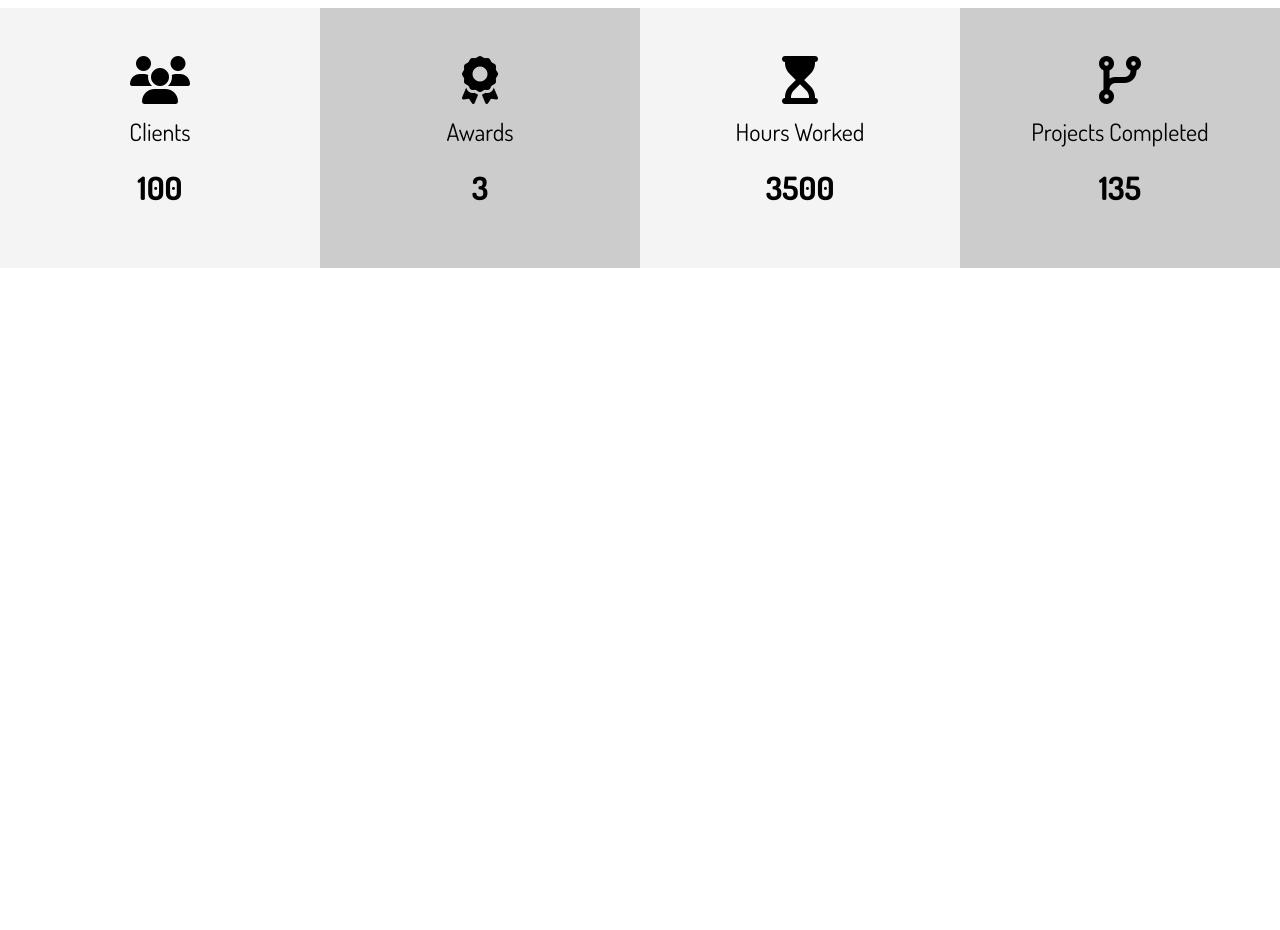
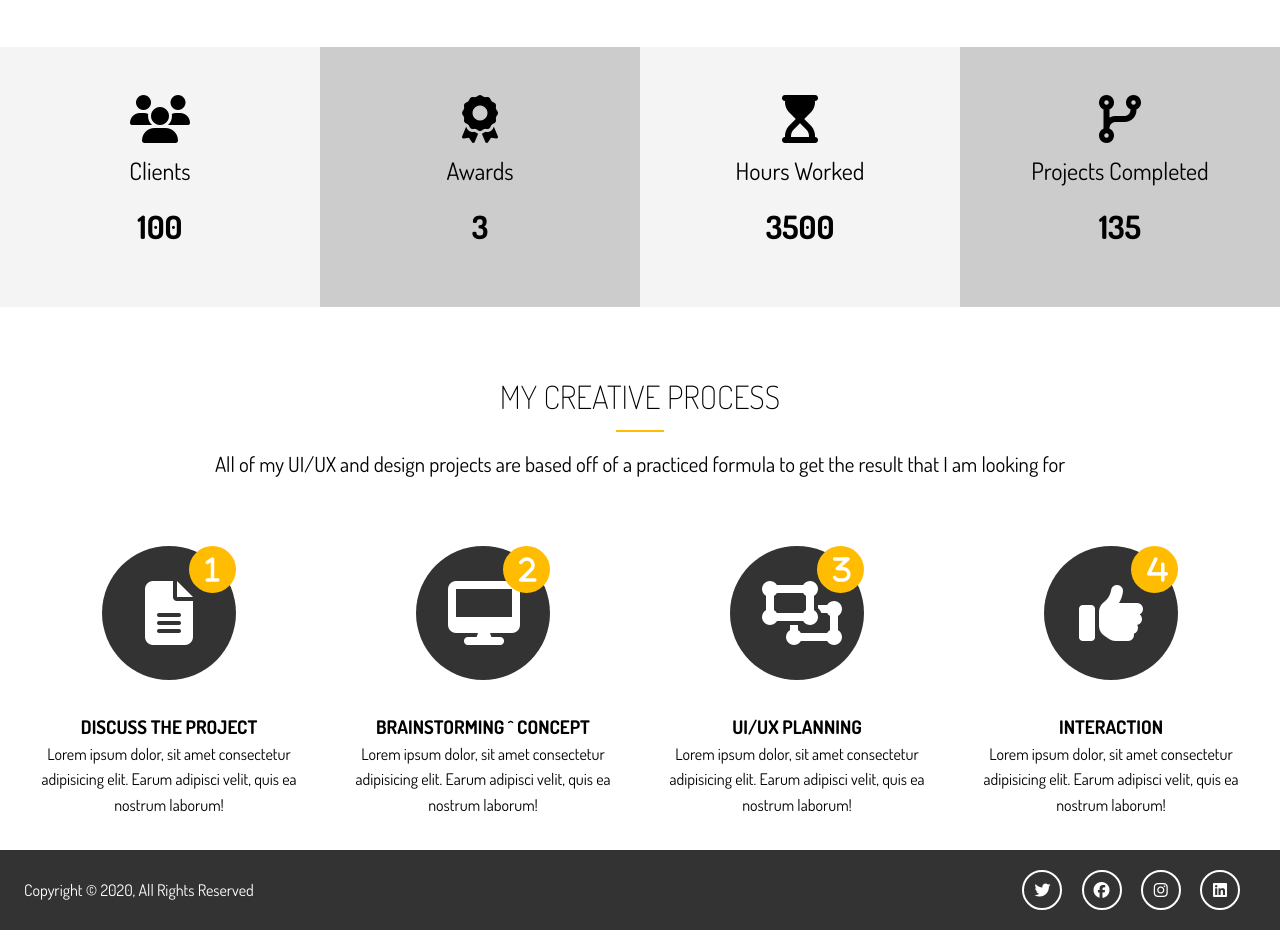
Before and after one commit to sahaldos1/portfolio-3, a website: page dist/index.html in a window 1280 px wide. Shown: the part 1178-2108 px from the top of the page. Before the commit the page ends 1478 px from the top, so only its background shows below. Drawn offline with Linux system fonts and the light colour scheme.

Commit message:
Complete process section and footer

```diff
--- a/scss/_config.scss
+++ b/scss/_config.scss
@@ -6,3 +6,12 @@ $light-color: #f4f4f4;
 $medium-color: #ccc;
 $dark-color: #333;
 $bg-image: url("../images/showcase.jpg");
+
+// Set text color
+@function set-text-color($color) {
+  @if (lightness($color) > 50) {
+    @return #000;
+  } @else {
+    @return #fff;
+  }
+}
--- a/scss/_utilities.scss
+++ b/scss/_utilities.scss
@@ -89,3 +89,20 @@ input[class^="button-"]:hover {
     margin: 4rem 0;
   }
 }
+
+.section-title {
+  font-size: 2rem;
+  display: block;
+  padding-bottom: 0.5rem;
+  text-align: center;
+  font-weight: 100;
+  text-transform: uppercase;
+}
+
+.bottom-line {
+  height: 2px;
+  width: 3rem;
+  background: $main-color;
+  display: block;
+  margin: 0 auto 1rem auto;
+}
--- a/scss/main.scss
+++ b/scss/main.scss
@@ -146,4 +146,82 @@ img {
       }
     }
   }
+
+  // Home section c
+  &-c {
+    .process {
+      display: grid;
+      grid-template-columns: repeat(4, 1fr);
+      grid-gap: 1.5rem;
+      text-align: center;
+
+      &-step {
+        position: absolute;
+        top: 0;
+        right: 0;
+        font-size: 28px;
+        background: $main-color;
+        color: set-text-color($main-color);
+        border-radius: 50%;
+        height: 15px;
+        width: 15px;
+        line-height: 15px;
+        padding: 1rem;
+        transition: all 1s;
+      }
+
+      &-icon {
+        border-radius: 50%;
+        background: $dark-color;
+        color: set-text-color($dark-color);
+        padding: 2rem;
+        width: 70px;
+        height: 70px;
+        line-height: 70px;
+        text-align: center;
+        position: relative;
+        transition: all 1s;
+
+        &:hover {
+          background: $main-color;
+          width: 90px;
+          height: 90px;
+          line-height: 90px;
+
+          .process-step {
+            background: $dark-color;
+            color: set-text-color($dark-color);
+          }
+        }
+      }
+    }
+  }
 }
+
+#main-footer {
+  background: $dark-color;
+  color: white;
+  height: 5rem;
+
+  .footer-content {
+    display: flex;
+    justify-content: space-between;
+    height: 5rem;
+    align-items: center;
+
+    .social .fab {
+      margin-right: 1rem;
+      border: 2px white solid;
+      border-radius: 50%;
+      height: 20px;
+      width: 20px;
+      line-height: 20px;
+      text-align: center;
+      padding: 0.5rem;
+
+      &:hover {
+        background: $main-color;
+      }
+    }
+  }
+}
```
Also changed, not shown: dist/css/main.css, dist/index.html.
